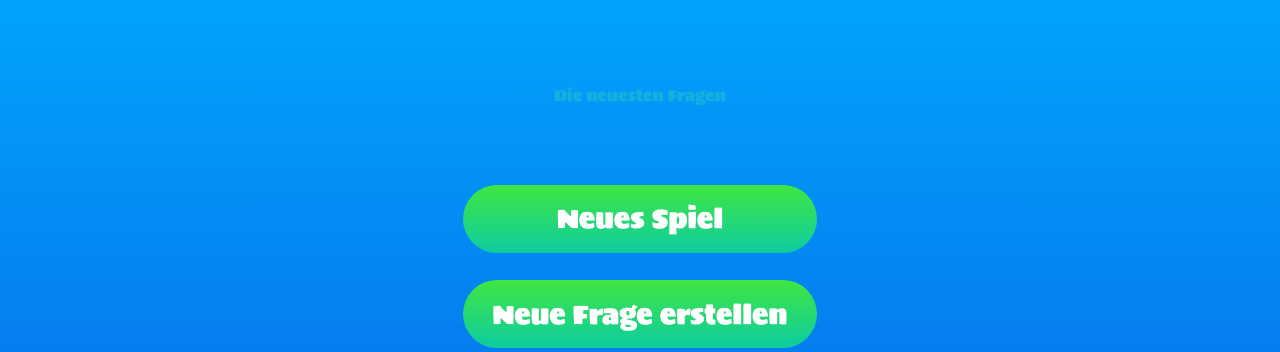
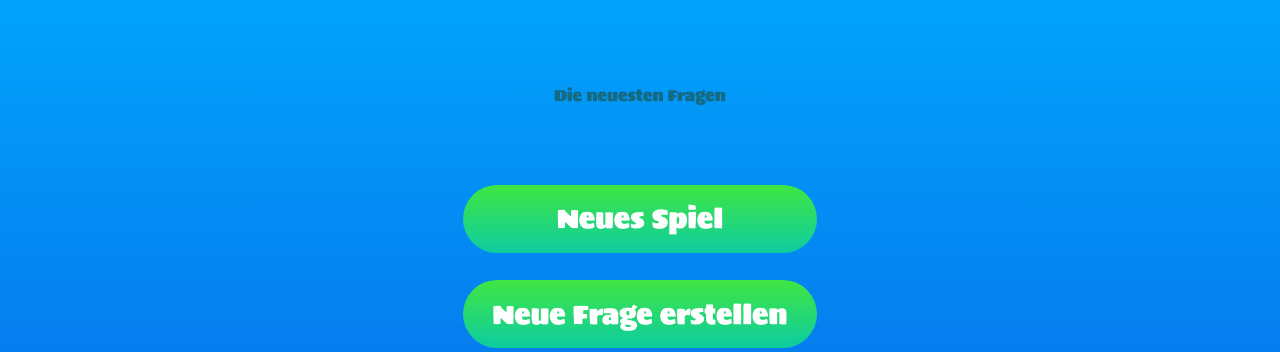
Before and after one commit to isef-sfj/isef-sfj.github.io, a PHP site: page /classes/landingPage-C.php in a window 1280 px wide. Shown: the part 261-613 px from the top of the page. Run offline with PHP 8.4, Linux system fonts and the light colour scheme; data that the repository does not hold is empty.

Commit message:
neue Farbe

```diff
--- a/style/style.css
+++ b/style/style.css
@@ -135,7 +135,7 @@ body {
 
 #previewHeadline {
     font-family: var(--mainFont);
-    color: rgb(19, 175, 223);
+    color: rgb(21, 106, 132);
 }
 
 #previewField {
```
